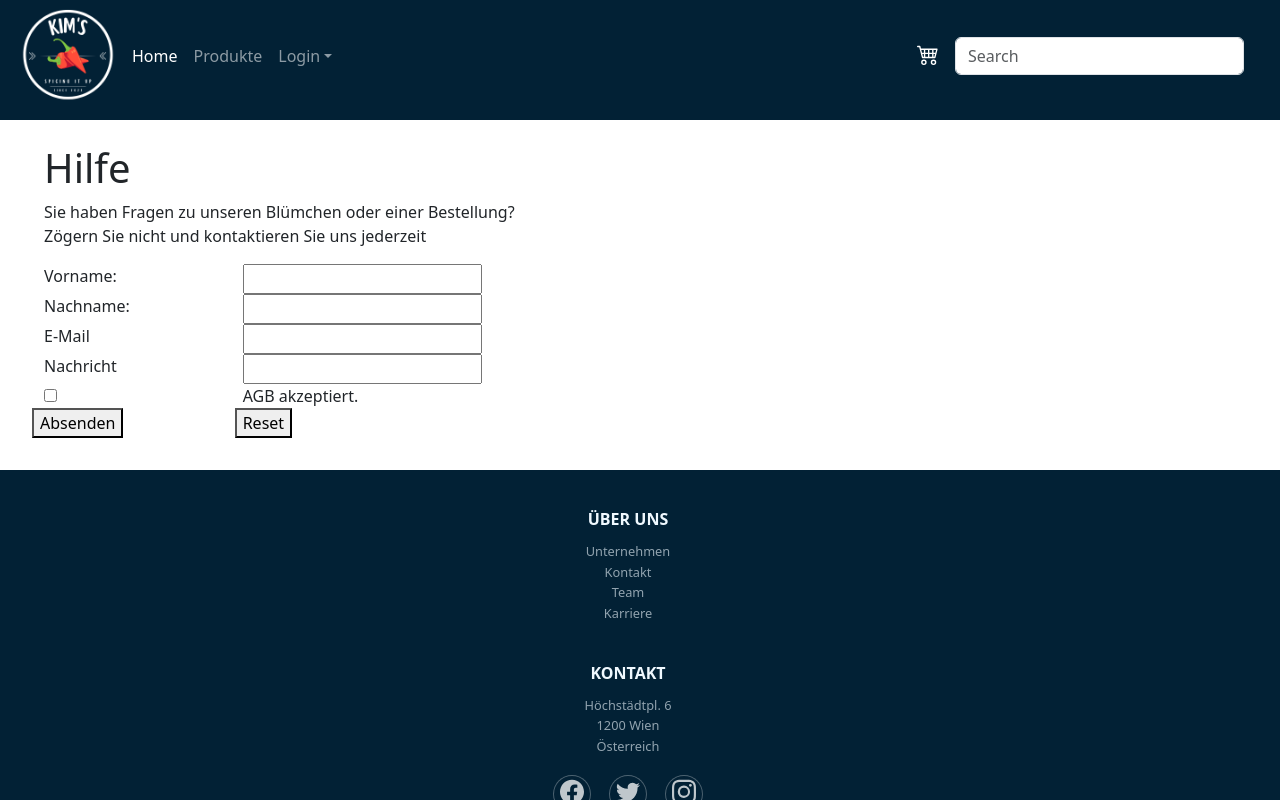
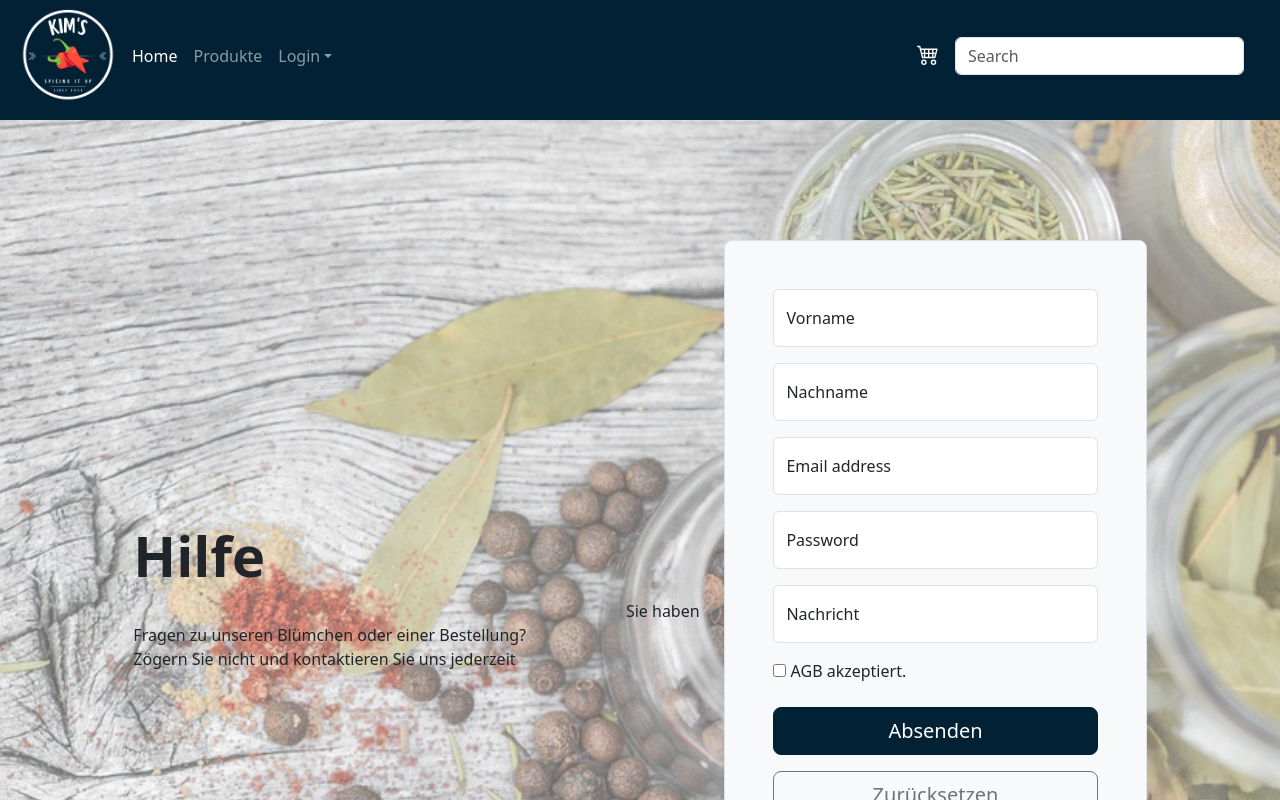
Before and after one commit to KlaraSteinauer/Webshop, a plain HTML site: page Frontend/src/help.html in a window 1280 px wide. Drawn offline with nearby package versions, Linux system fonts and the light colour scheme.

Commit message:
formatted help site

```diff
--- a/Frontend/src/help.html
+++ b/Frontend/src/help.html
@@ -9,6 +9,7 @@
     <link rel="stylesheet" href="../styles/styles.css">
     <link rel="stylesheet" href="../styles/header.css">
     <link rel="stylesheet" href="../styles/footer.css">
+    <link rel="stylesheet" href="../styles/hero.css">
     <script defer src="https://cdn.jsdelivr.net/npm/bootstrap@5.3.0-alpha1/dist/js/bootstrap.bundle.min.js"></script>
     <title>help</title>
 </head>
@@ -50,71 +51,74 @@
                     </svg>
                 </a>
                 <form role="search">
-                    <input class="form-control form-control-header" type="search" placeholder="Search" aria-label="Search">
+                    <input class="form-control form-control-header" type="search" placeholder="Search"
+                        aria-label="Search">
                 </form>
             </div>
         </div>
     </nav>
 
+
+    <div class="bg-picture">
+        <div class="bg-transparent">
             <div class="container-fluid">
                 <div class="borders-main-content">
                     <div class="row">
-            <h1>Hilfe</h1>
-        </div>
-
-        <div class="row">
+                        <div class="container col-xl-10 col-xxl-8 px-4 py-5">
+                            <div class="row align-items-center g-lg-5 py-5">
+                                <div class="col-lg-7 text-center text-lg-start">
+                                    <h1 class="display-4 fw-bold lh-1 mb-3">Hilfe</h1>
+                                    <p class="col-lg-10 fs-4">
                                     <p>Sie haben Fragen zu unseren Blümchen oder einer Bestellung? <br>
                                         Zögern Sie nicht und kontaktieren Sie uns jederzeit</p>
                                 </div>
-
-        <div class="index_help_list">
-            <form method="post" action="./index.html">
-                <div class="row">
-                    <li>
-                        <div class="col-6 col-md-2"><label for="fname">Vorname:</label></div>
-                        <div class="col-6 col-md-4"><input type="text" name="fname" id="fname"></div>
-                    </li>
+                                <div class="col-md-10 mx-auto col-lg-5">
+                                    <form class="p-4 p-md-5 border rounded-3 bg-light">
+                                        <div class="form-floating mb-3">
+                                            <input type="text" class="form-control" id="floatingFirstname"
+                                                placeholder="Vorname">
+                                            <label for="floatingInput">Vorname</label>
                                         </div>
-                <div class="row">
-                    <li>
-                        <div class="col-6 col-md-2"><label for="lname">Nachname:</label></div>
-                        <div class="col-6 col-md-4"><input type="text" name="lname" id="lname"></div>
-                    </li>
+                                        <div class="form-floating mb-3">
+                                            <input type="text" class="form-control" id="floatingLastname"
+                                                placeholder="Nachname">
+                                            <label for="floatingPassword">Nachname</label>
                                         </div>
-                <div class="row">
-                    <li>
-                        <div class="col-6 col-md-2"><label for="email">E-Mail</label></div>
-                        <div class="col-6 col-md-4"><input type="email" name="elektronischepost" id="email"></div>
-                    </li>
+                                        <div class="form-floating mb-3">
+                                            <input type="email" class="form-control" id="floatingInput"
+                                                placeholder="name@example.com">
+                                            <label for="floatingInput">Email address</label>
                                         </div>
-                <div class="row">
-                    <li>
-                        <div class="col-6 col-md-2"><label for="message">Nachricht</label></div>
-                        <div class="col-6 col-md-4"><input type="text" name="text" id="text"></div>
-                    </li>
+                                        <div class="form-floating mb-3">
+                                            <input type="password" class="form-control" id="floatingPassword"
+                                                placeholder="Password">
+                                            <label for="floatingPassword">Password</label>
                                         </div>
-                <div class="row">
-                    <li>
-                        <div class="col-1 col-md-2"><input type="checkbox" name="checkbox" id="check"></div>
-                        <div class="col-10 col-md-4"><label for="check">AGB akzeptiert.</label></div>
-                    </li>
+                                        <div class="form-floating mb-3">
+                                            <input type="text" class="form-control" id="floatingMessage"
+                                                placeholder="Geben Sie hier Ihre Nachricht ein.">
+                                            <label for="floatingMessage">Nachricht</label>
                                         </div>
+                                        <div class="checkbox mb-3">
+                                            <label>
+                                                <input type="checkbox" value="remember-me"> AGB akzeptiert.
+                                            </label>
                                         </div>
-        <div class="row">
-            <div class="col-6 col-md-2">
-                <button type="submit">
-                    Absenden
-                </button>
-            </div>
-            <div class="col-6 col-md-2">
-                <button type="reset">
-                    Reset
-                </button>
-            </div>
-        </div>
+                                        <button class="w-100 btn btn-lg btn-primary my-2" type="submit">Absenden</button>
+                                        <button class="w-100 btn btn-lg btn-outline-secondary my-2" type="reset">Zurücksetzen</button>
+                                        <hr class="my-4">
+                                        <small class="text-muted">By clicking Sign up, you agree to the terms of
+                                            use.</small>
                                     </form>
                                 </div>
                             </div>
+                        </div>
+                    </div>
+                </div>
+            </div>
+        </div>
+    </div>
+
 
     <div class="row footer-dark">
         <div class="row">
```
Lines whose indentation alone changed are shown as unchanged.
